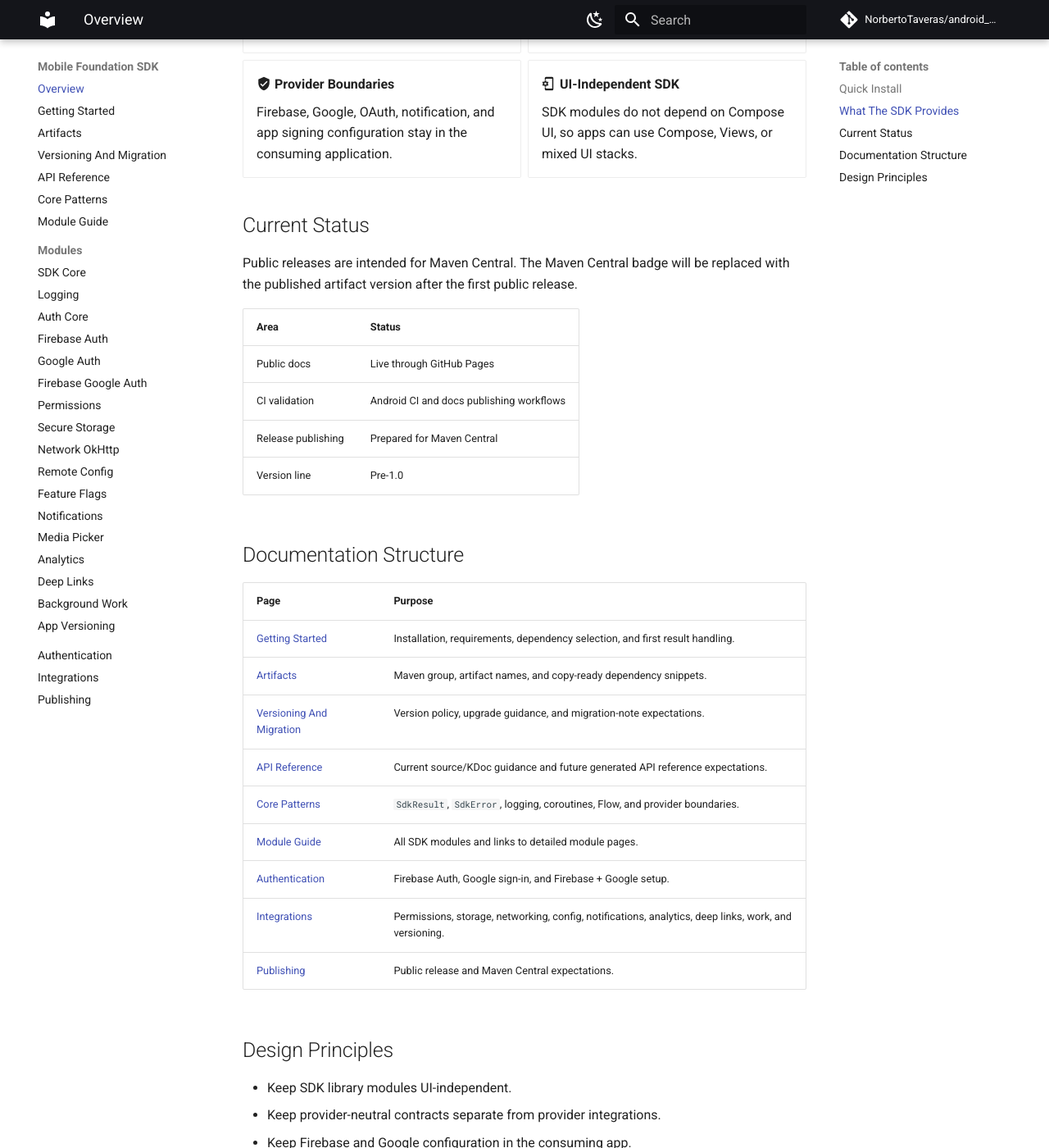
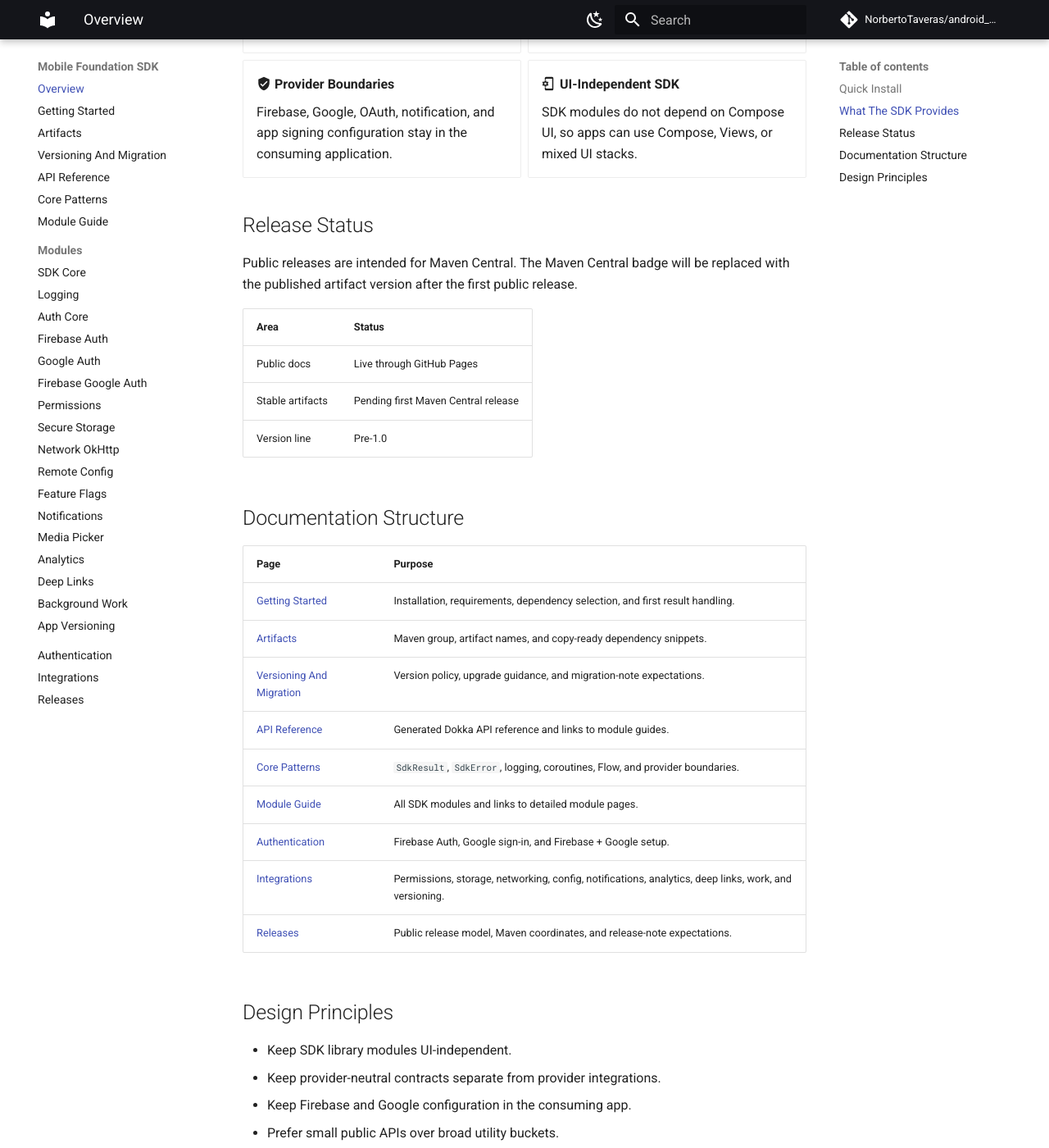
Before and after one commit to NorbertoTaveras/lantern, an MkDocs documentation site: the page built from docs/index.md, in a window 1280 px wide and 1400 px high, scrolled down 1169 px. Shown: the whole window at 82% size. Built offline with MkDocs 1.6.1 and Material for MkDocs 9.7.7, drawn with Linux system fonts in a browser that asks for light colours; comment, search, counter and statistics services are not loaded.

Commit message:
FWK-157 | Remove maintainer language from public docs

```diff
--- a/docs/index.md
+++ b/docs/index.md
@@ -1,9 +1,6 @@
 # Mobile Foundation SDK
 
 <p>
-  <a href="https://github.com/NorbertoTaveras/android_mobilefoundation_framework/actions/workflows/android.yml">
-    <img alt="Android CI" src="https://img.shields.io/badge/Android%20CI-configured-blue.svg" />
-  </a>
   <a href="https://github.com/NorbertoTaveras/android_mobilefoundation_framework/actions/workflows/publish-docs.yml">
     <img alt="Docs" src="https://img.shields.io/badge/docs-live-success.svg" />
   </a>
@@ -65,15 +62,14 @@ For feature-specific setup, start with the [Module Guide](modules.md) or jump in
 
 </div>
 
-## Current Status
+## Release Status
 
 Public releases are intended for Maven Central. The Maven Central badge will be replaced with the published artifact version after the first public release.
 
 | Area | Status |
 | --- | --- |
 | Public docs | Live through GitHub Pages |
-| CI validation | Android CI and docs publishing workflows |
-| Release publishing | Prepared for Maven Central |
+| Stable artifacts | Pending first Maven Central release |
 | Version line | Pre-1.0 |
 
 ## Documentation Structure
@@ -83,12 +79,12 @@ Public releases are intended for Maven Central. The Maven Central badge will be
 | [Getting Started](getting-started.md) | Installation, requirements, dependency selection, and first result handling. |
 | [Artifacts](artifacts.md) | Maven group, artifact names, and copy-ready dependency snippets. |
 | [Versioning And Migration](versioning-migration.md) | Version policy, upgrade guidance, and migration-note expectations. |
-| [API Reference](api-reference.md) | Current source/KDoc guidance and future generated API reference expectations. |
+| [API Reference](api-reference.md) | Generated Dokka API reference and links to module guides. |
 | [Core Patterns](core-patterns.md) | `SdkResult`, `SdkError`, logging, coroutines, Flow, and provider boundaries. |
 | [Module Guide](modules.md) | All SDK modules and links to detailed module pages. |
 | [Authentication](authentication.md) | Firebase Auth, Google sign-in, and Firebase + Google setup. |
 | [Integrations](integrations.md) | Permissions, storage, networking, config, notifications, analytics, deep links, work, and versioning. |
-| [Publishing](publishing.md) | Public release and Maven Central expectations. |
+| [Releases](publishing.md) | Public release model, Maven coordinates, and release-note expectations. |
 
 ## Design Principles
 
--- a/mkdocs.yml
+++ b/mkdocs.yml
@@ -70,4 +70,4 @@ nav:
       - App Versioning: modules/app-versioning.md
   - Authentication: authentication.md
   - Integrations: integrations.md
-  - Publishing: publishing.md
+  - Releases: publishing.md
```
Also changed, not shown: docs/api-reference.md (+2 -2 lines), docs/modules.md (+0 -6 lines), docs/publishing.md (+3 -4 lines), docs/versioning-migration.md (+0 -25 lines).
